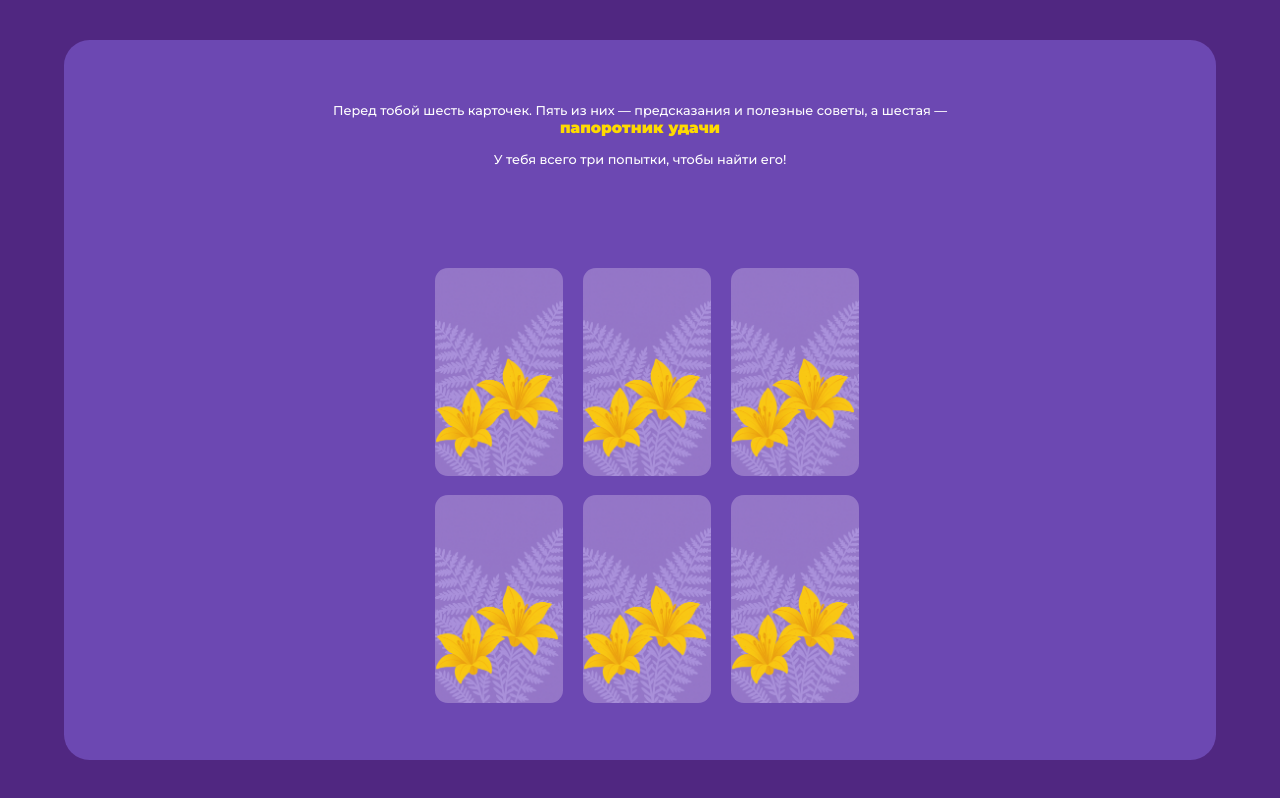
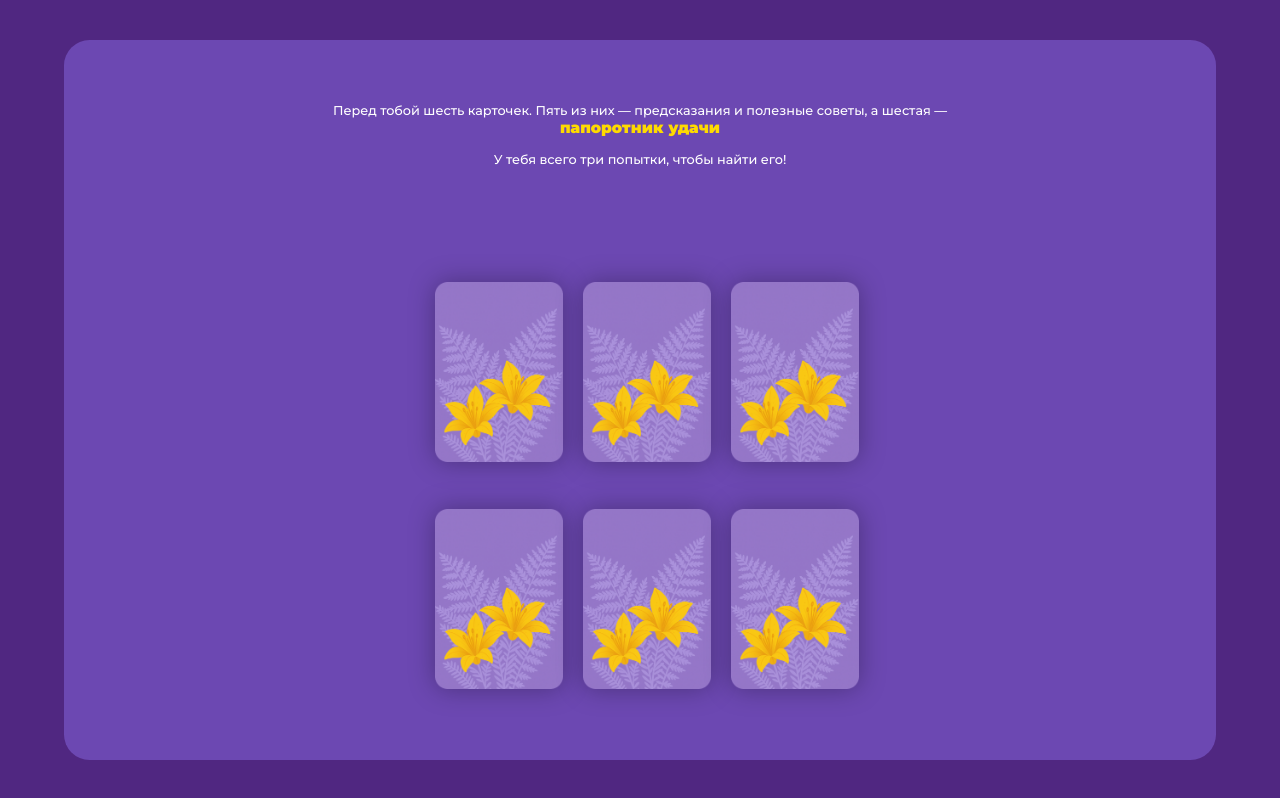
Before and after one commit to ElenaSamanchuk/IvanKupala, a plain HTML site: page index.html in a window 1280 px wide. Both pictures are taken after a click on the button "НАЧАТЬ ИГРУ". Drawn offline with Linux system fonts and the light colour scheme.

Commit message:
Update style.css

```diff
--- a/style.css
+++ b/style.css
@@ -128,7 +128,10 @@ button:active {
     background-image: url('./img/cover.png');
     background-repeat: no-repeat;
     background-position: center;
-    background-size: cover;
+    background-size: contain;
+    border-radius: 1vw;
+    object-fit: contain;
+    filter: drop-shadow(0 0 1vw rgba(0, 0, 0, .3));
 }
 
 @keyframes deal {
```
